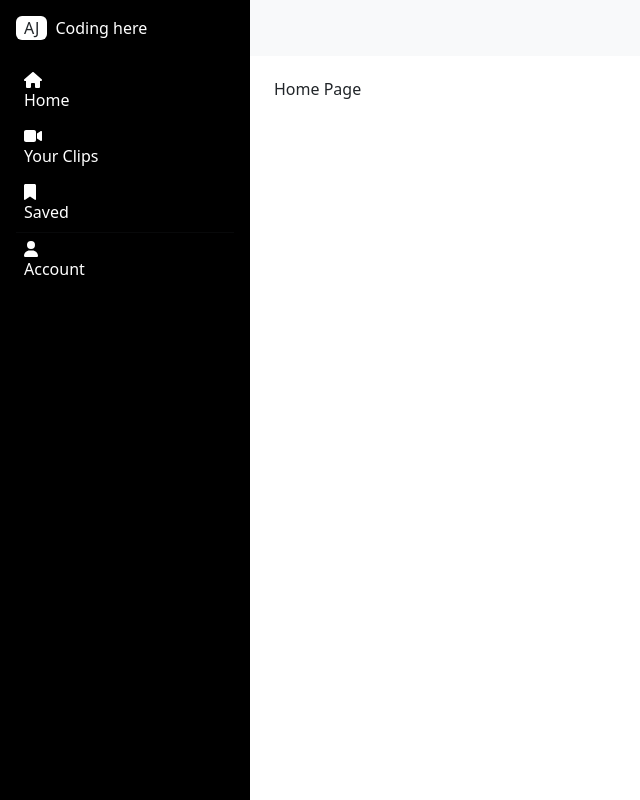
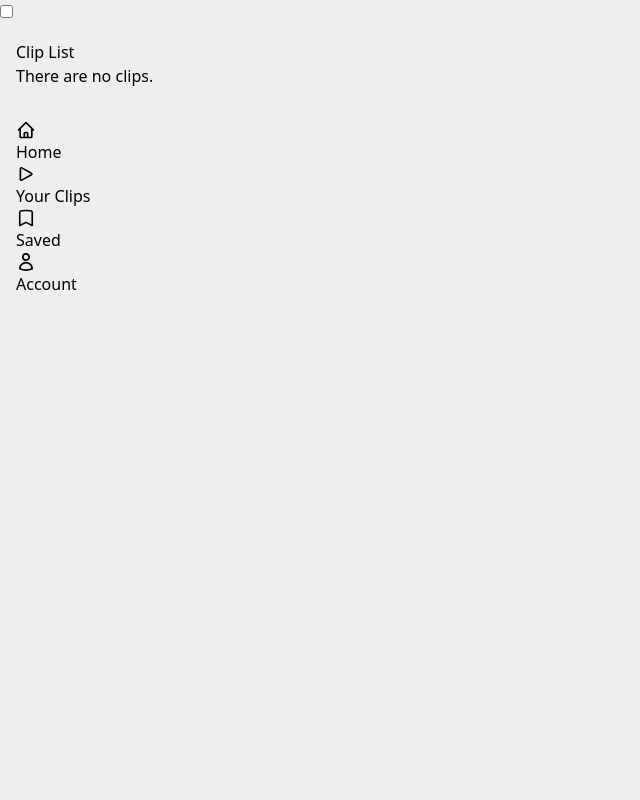
Before and after one commit to AmyJaneUCCS/CS-3300-Project, a Django app: page / in a window 1280 px wide. Shown: the whole page, without its empty margins (0-640 px from the left). Run offline with Django 4.2, Linux system fonts and the light colour scheme; data that the repository does not hold is empty; some libraries are stand-ins or nearby versions.

Commit message:
areilly: All the clips are displayed to the home page

```diff
--- a/cs3300_project/models.py
+++ b/cs3300_project/models.py
@@ -36,4 +36,4 @@
     # if you define this method then Django will automatically
     # add a "View on Site" button to the model's record editing screens in the Admin site
     def get_absolute_url(self):
-        return reverse('clip-detail', args=[str(self.title)])
+        return reverse('clip-detail', args=[str(self.id)])
--- a/cs3300_project/templates/cs3300_project/base_template.html
+++ b/cs3300_project/templates/cs3300_project/base_template.html
@@ -10,72 +10,30 @@
     <meta charset="utf-8" />
     <meta name="viewport" content="width=device-width, initial-scale=1" />
     <link rel="stylesheet" href="{% static 'style.css' %}" />
-    {% load bootstrap5 %} {% bootstrap_css %} {% bootstrap_javascript %}
     {% tailwind_css %}
   </head>
 
   <body>
-    <div class="main-container d-flex">
-      <div class="sidebar" id="side_nav">
-        <div class="header-box px-3 pt-3 pb-4 d-flex justify-content-between>
-          <h1 class="fs-4">
-            <span class="bg-white text-dark rounded shadow px-2 me-2">AJ</span
-            ><span class="text-white">Coding here</span>
-          </h1>
-          <button class="btn d-md-none d-block close-btn px-1 py-0 text-white"><svg xmlns="http://www.w3.org/2000/svg" height="1em" viewBox="0 0 512 512"><path fill="#fff" d="M0 96C0 78.3 14.3 64 32 64H416c17.7 0 32 14.3 32 32s-14.3 32-32 32H32C14.3 128 0 113.7 0 96zM64 256c0-17.7 14.3-32 32-32H480c17.7 0 32 14.3 32 32s-14.3 32-32 32H96c-17.7 0-32-14.3-32-32zM448 416c0 17.7-14.3 32-32 32H32c-17.7 0-32-14.3-32-32s14.3-32 32-32H416c17.7 0 32 14.3 32 32z"/></svg></button>
-        </div>
-        <ul class="list-unstyled px-2">
-            <li class=""><a href="{% url 'index' %}" class="text-decoration-none px-3 py-2 d-block"><svg xmlns="http://www.w3.org/2000/svg" height="1em" viewBox="0 0 576 512"><path fill="#fff" d="M575.8 255.5c0 18-15 32.1-32 32.1h-32l.7 160.2c0 2.7-.2 5.4-.5 8.1V472c0 22.1-17.9 40-40 40H456c-1.1 0-2.2 0-3.3-.1c-1.4 .1-2.8 .1-4.2 .1H416 392c-22.1 0-40-17.9-40-40V448 384c0-17.7-14.3-32-32-32H256c-17.7 0-32 14.3-32 32v64 24c0 22.1-17.9 40-40 40H160 128.1c-1.5 0-3-.1-4.5-.2c-1.2 .1-2.4 .2-3.6 .2H104c-22.1 0-40-17.9-40-40V360c0-.9 0-1.9 .1-2.8V287.6H32c-18 0-32-14-32-32.1c0-9 3-17 10-24L266.4 8c7-7 15-8 22-8s15 2 21 7L564.8 231.5c8 7 12 15 11 24z"/></svg> Home</a></li>
-            <li class=""><a href="{% url 'yourClips' %}" class="text-decoration-none px-3 py-2 d-block"><svg xmlns="http://www.w3.org/2000/svg" height="1em" viewBox="0 0 576 512"><path fill="#fff" d="M0 128C0 92.7 28.7 64 64 64H320c35.3 0 64 28.7 64 64V384c0 35.3-28.7 64-64 64H64c-35.3 0-64-28.7-64-64V128zM559.1 99.8c10.4 5.6 16.9 16.4 16.9 28.2V384c0 11.8-6.5 22.6-16.9 28.2s-23 5-32.9-1.6l-96-64L416 337.1V320 192 174.9l14.2-9.5 96-64c9.8-6.5 22.4-7.2 32.9-1.6z"/></svg> Your Clips</a></li>
-            <li class=""><a href="{% url 'yourSaved' %}" class="text-decoration-none px-3 py-2 d-block"><span><svg xmlns="http://www.w3.org/2000/svg" height="1em" viewBox="0 0 384 512"><path fill="#fff" d="M0 48V487.7C0 501.1 10.9 512 24.3 512c5 0 9.9-1.5 14-4.4L192 400 345.7 507.6c4.1 2.9 9 4.4 14 4.4c13.4 0 24.3-10.9 24.3-24.3V48c0-26.5-21.5-48-48-48H48C21.5 0 0 21.5 0 48z"/></svg> Saved</span></a></li>
-        </ul>
-        <hr class="h-color mx-3">
+    <div class="drawer lg:drawer-open">
+      <input id="my-drawer-2" type="checkbox" class="drawer-toggle" />
+      <div class="drawer-content flex flex-col items-left justify-top">
 
-        <ul class="list-unstyled px-2">
-          <li class=""><a href="{% url 'yourAccount' %}" class="text-decoration-none px-3 py-2 d-block"><svg xmlns="http://www.w3.org/2000/svg" height="1em" viewBox="0 0 448 512"><path fill="#fff" d="M224 256A128 128 0 1 0 224 0a128 128 0 1 0 0 256zm-45.7 48C79.8 304 0 383.8 0 482.3C0 498.7 13.3 512 29.7 512H418.3c16.4 0 29.7-13.3 29.7-29.7C448 383.8 368.2 304 269.7 304H178.3z"/></svg> Account</a></li>
+        <!-- Page content here -->
+        <label for="my-drawer-2" class="btn btn-ghost drawer-button lg:hidden"><svg xmlns="http://www.w3.org/2000/svg" class="h-5 w-5" fill="none" viewBox="0 0 24 24" stroke="currentColor"><path stroke-linecap="round" stroke-linejoin="round" stroke-width="2" d="M3.75 6.75h16.5M3.75 12h16.5m-16.5 5.25h16.5" />Open sidebar</svg></label>
+        <!-- add block content from html template -->
+        <div class="m-4">{% block content %} {% endblock %}</div>
+
+      </div>
+      <div class="drawer-side">
+        <label for="my-drawer-2" aria-label="close sidebar" class="drawer-overlay"></label>
+        <ul class="menu menu-lg p-4 w-80 min-h-full bg-base-200 text-base-content">
+          <!-- Sidebar content here -->
+          <li><a href="{% url 'index' %}"><svg xmlns="http://www.w3.org/2000/svg" class="h-5 w-5" fill="none" viewBox="0 0 24 24" stroke="currentColor"><path stroke-linecap="round" stroke-linejoin="round" stroke-width="2" d="M3 12l2-2m0 0l7-7 7 7M5 10v10a1 1 0 001 1h3m10-11l2 2m-2-2v10a1 1 0 01-1 1h-3m-6 0a1 1 0 001-1v-4a1 1 0 011-1h2a1 1 0 011 1v4a1 1 0 001 1m-6 0h6" /></svg>Home</a></li>
+          <li><a href="{% url 'yourClips' %}"><svg xmlns="http://www.w3.org/2000/svg" class="h-5 w-5" fill="none" viewBox="0 0 24 24" stroke="currentColor"><path stroke-linecap="round" stroke-linejoin="round" stroke-width="2" d="M5.25 5.653c0-.856.917-1.398 1.667-.986l11.54 6.348a1.125 1.125 0 010 1.971l-11.54 6.347a1.125 1.125 0 01-1.667-.985V5.653z"/></svg>Your Clips</a></li>
+          <li><a href="{% url 'yourSaved' %}"><svg xmlns="http://www.w3.org/2000/svg" class="h-5 w-5" fill="none" viewBox="0 0 24 24" stroke="currentColor"><path stroke-linecap="round" stroke-linejoin="round" stroke-width="2" d="M17.593 3.322c1.1.128 1.907 1.077 1.907 2.185V21L12 17.25 4.5 21V5.507c0-1.108.806-2.057 1.907-2.185a48.507 48.507 0 0111.186 0z"/></svg>Saved</a></li>
+          <li><a href="{% url 'yourAccount' %}"><svg xmlns="http://www.w3.org/2000/svg" class="h-5 w-5" fill="none" viewBox="0 0 24 24" stroke="currentColor"><path stroke-linecap="round" stroke-linejoin="round" stroke-width="2" d="M15.75 6a3.75 3.75 0 11-7.5 0 3.75 3.75 0 017.5 0zM4.501 20.118a7.5 7.5 0 0114.998 0A17.933 17.933 0 0112 21.75c-2.676 0-5.216-.584-7.499-1.632z"/></svg>Account</a></li>
         </ul>
       </div>
-      <div class="content">
-        <nav class="navbar navbar-expand-md navbar-light bg-light">
-            <div class="container-fluid">
-                <div class="d-flex justify-content-between d-md-none d-block">
-                    <button class="btn px-1 py-0 open-btn me-2"><svg xmlns="http://www.w3.org/2000/svg" height="1em" viewBox="0 0 512 512"><path fill="#000" d="M0 96C0 78.3 14.3 64 32 64H416c17.7 0 32 14.3 32 32s-14.3 32-32 32H32C14.3 128 0 113.7 0 96zM64 256c0-17.7 14.3-32 32-32H480c17.7 0 32 14.3 32 32s-14.3 32-32 32H96c-17.7 0-32-14.3-32-32zM448 416c0 17.7-14.3 32-32 32H32c-17.7 0-32-14.3-32-32s14.3-32 32-32H416c17.7 0 32 14.3 32 32z"/></svg></button>
-                    <a class="navbar-brand fs-4" href="#"><span class="bg-dark rounded px-2 py-0 text-white">AJ</span></a>
-                </div>
-              <button class="navbar-toggler" type="button" data-bs-toggle="collapse" data-bs-target="#navbarSupportedContent" aria-controls="navbarSupportedContent" aria-expanded="false" aria-label="Toggle navigation">
-                <span class="navbar-toggler-icon"></span>
-              </button>
-              <div class="collapse navbar-collapse justify-content-end" id="navbarSupportedContent">
-                <ul class="navbar-nav mb-2 mb-lg-0">
-                  <li class="nav-item">
-                    <a class="nav-link active" aria-current="page" href="{% url 'yourAccount' %}">Account</a>
-                  </li>
-                </ul>
-              </div>
-            </div>
-          </nav>
-
-        <!-- add block content from html template -->
-        <div class="m-4">{% block content %} {% endblock %}</div>
-      </div>
     </div>
-
-
-    <script src="https://ajax.googleapis.com/ajax/libs/jquery/3.7.1/jquery.min.js"></script>
-    <script>
-         $(".sidebar ul li").on('click', function () {
-            $(".sidebar ul li.active").removeClass('active');
-            $(this).addClass('active');
-        });
-
-         $('.open-btn').on('click', function(){
-            $('.sidebar').addClass('active');
-        });
-
-        $('.close-btn').on('click', function(){
-            $('.sidebar').removeClass('active');
-        });
-
-    </script>
   </body>
 </html>
--- /dev/null
+++ b/cs3300_project/templates/cs3300_project/clip_detail.html
@@ -0,0 +1,6 @@
+{% extends 'cs3300_project/base_template.html' %} {% block content %}
+<h1>Clip Title: {{ clip.title }}</h1>
+
+<p><strong>Game:</strong> {{ clip.game }}</p>
+<p><strong>Description:</strong> {{ clip.description }}</p>
+{% endblock %}
--- /dev/null
+++ b/cs3300_project/templates/cs3300_project/clip_list.html
@@ -0,0 +1,13 @@
+{% extends 'cs3300_project/base_template.html' %} {% block content %}
+<h1>Clip List</h1>
+{% if clip_list %}
+<ul>
+  {% for clip in clip_list %}
+  <li>
+    <a href="{{ clip.get_absolute_url }}">{{ clip.title }}</a>
+  </li>
+  {% endfor %}
+</ul>
+{% else %}
+<p>There are no clips.</p>
+{% endif %} {% endblock %}
--- a/cs3300_project/templates/cs3300_project/index.html
+++ /dev/null
@@ -1,8 +0,0 @@
-<!-- inherit from base.html -->
-{% extends "cs3300_project/base_template.html" %}
-
-<!-- Replace block content in base_template.html -->
-{% block content %}
-<h1>Home Page</h1>
-
-{% endblock %}
--- a/cs3300_project/urls.py
+++ b/cs3300_project/urls.py
@@ -1,3 +1,4 @@
+from .views import ClipListView, ClipDetailView
 from django.urls import include, path
 from . import views
 
@@ -7,7 +8,9 @@
     # views.index is the function defined in views.py
     # name = 'index' parameter is to dynamically create url
     path("__reload__/", include("django_browser_reload.urls")),
-    path('', views.index, name='index'),
+    #path('', views.index, name='index'),
+    path ('', ClipListView.as_view(), name='index'),
+    path('clips/<int:pk>', ClipDetailView.as_view(), name='clip-detail'),
     path('user/<int:user_id>/', views.account, name='account'), # Accessing someone else's account
     path('user/', views.yourAccount, name='yourAccount'), # Accessing your own account
     path('user/clips', views.yourClips, name='yourClips'), # Accessing your own clips
--- a/cs3300_project/views.py
+++ b/cs3300_project/views.py
@@ -1,9 +1,16 @@
-from django.shortcuts import render
-from .models import User
+from django.shortcuts import redirect, render
+from django.views import generic
+
+from .models import Clip, User
+
+class ClipListView(generic.ListView):
+    model = Clip
+class ClipDetailView(generic.DetailView):
+    model = Clip
 
 # Create your views here.
-def index(request):
-    return render(request, 'cs3300_project/index.html')
+#    def index(request):
+#        return render(request, 'cs3300_project/index.html')
 
 def account(request, user_id):
     user=User.objects.get(id=user_id)
```
